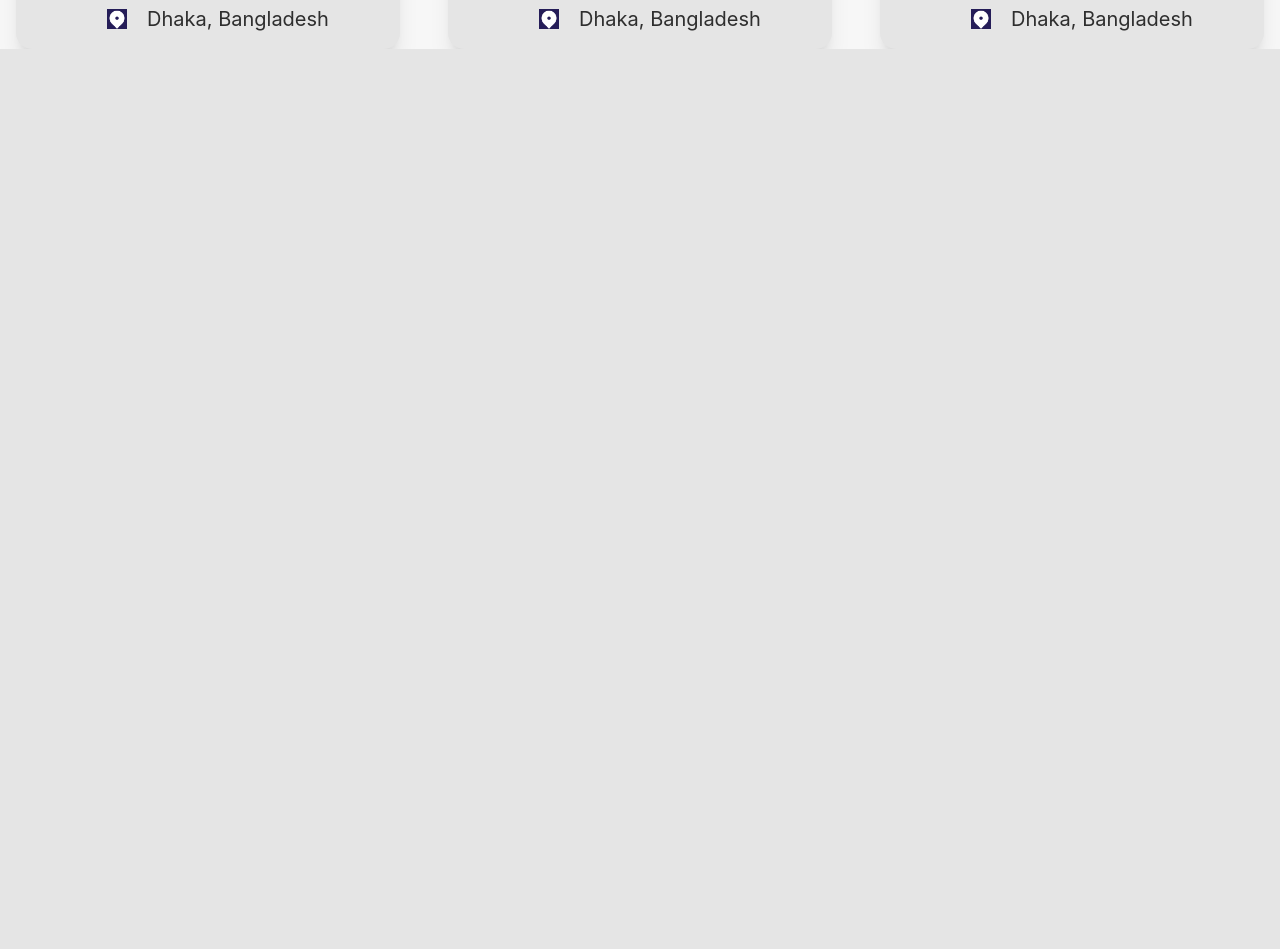
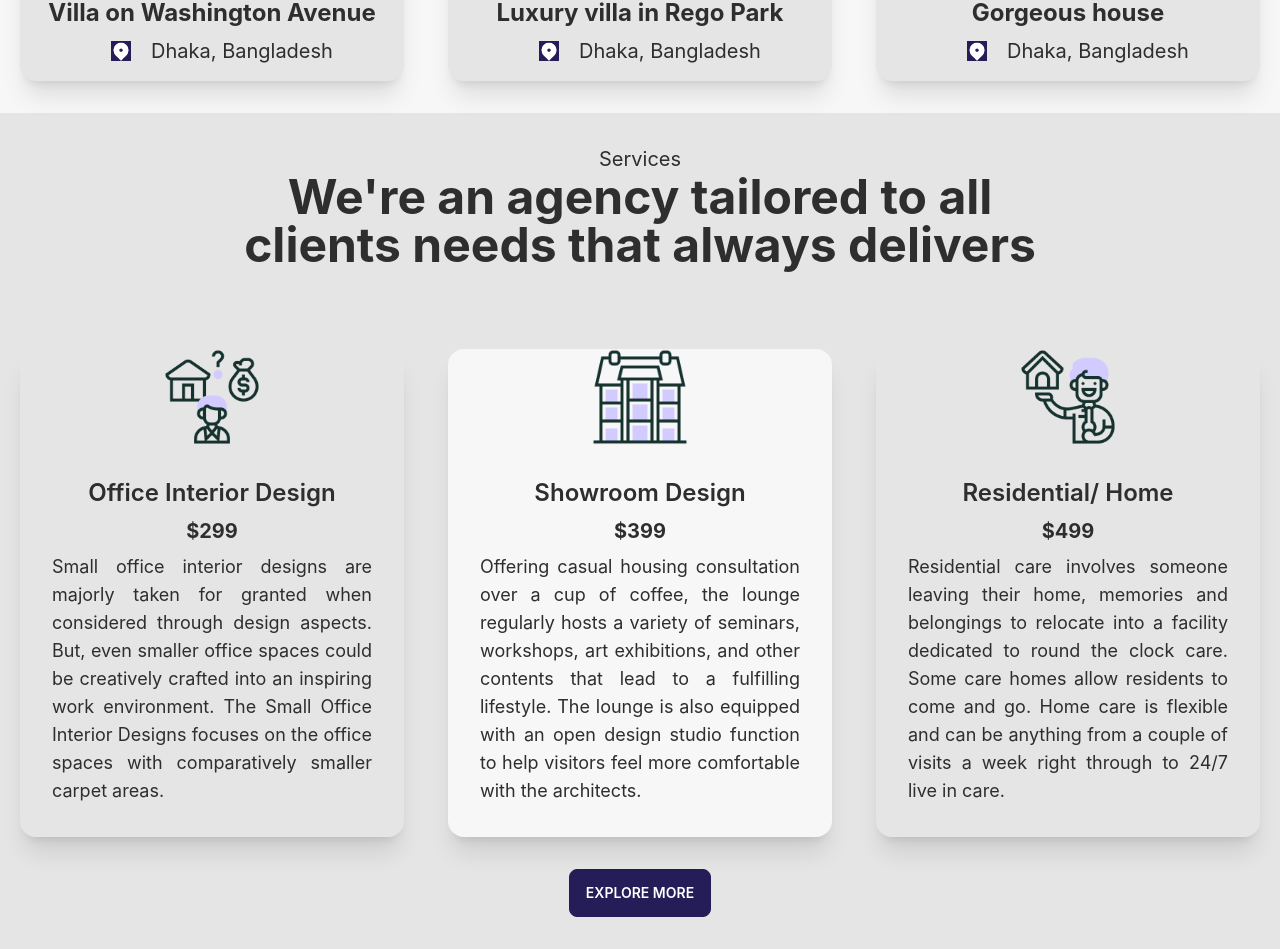
Before and after one commit to trshawonbd/Luxury-Living-Client, a React (Create React App) app: page / in a window 1280 px wide. Shown: the part 1487-2436 px from the top of the page. Before the commit the page ends 1536 px from the top, so only its background shows below. Built offline with nearby package versions, Linux system fonts and the light colour scheme.

Commit message:
services

```diff
--- a/src/Pages/Homepage/Home/Home.js
+++ b/src/Pages/Homepage/Home/Home.js
@@ -2,12 +2,14 @@ import React from 'react';
 import Navbar from '../../Shared/Navbar/Navbar';
 import Banner from '../Banner/Banner';
 import Projects from '../Projects/Projects';
+import Service from '../Service/Service';
 
 const Home = () => {
     return (
         <div>
             <Banner></Banner>
             <Projects></Projects>
+            <Service></Service>
 
         </div>
     );
--- a/src/Pages/Homepage/Projects/Projects.css
+++ b/src/Pages/Homepage/Projects/Projects.css
@@ -1,3 +1,7 @@
 .project-background{
     background-color: #F7F7F7 ;
 }
+
+.meo img {
+    fill: aqua;
+}
--- a/src/Pages/Homepage/Projects/Projects.js
+++ b/src/Pages/Homepage/Projects/Projects.js
@@ -7,14 +7,14 @@ import map from '../../../Image_Icon/Icon/map-pin-2-fill.png';
 
 const Projects = () => {
     return (
-        <div className='project-background '>
+        <div className='project-background py-8'>
             <div className='text-center py-8'>
                 <h3 className='text-xl'>Projects</h3>
                 <h3 className='text-5xl font-bold mb-12'>Discover the latest Interior Design
                     available today</h3>
             </div>
 
-            <div className="grid lg:grid-cols-3 justify-items-center  gap-4 ">
+            <div className="grid lg:grid-cols-3 justify-items-center  gap-1 ">
             <div className="card card-compact w-96 bg-base-100 shadow-xl">
                 <figure><img className='h-96 w-full' src={image1} alt="Shoes" /></figure>
                 <div className="card-body">
@@ -43,8 +43,8 @@ const Projects = () => {
                     </div>
                 </div>
             </div>
-            <div className="card card-compact w-96 bg-base-100 shadow-xl">
-                <figure><img className='h-96 w-full'  src={image3} alt="Shoes" /></figure>
+            <div className="card card-compact w-96 bg-base-100 shadow-xl meo">
+                <figure><img className='h-96 w-full '  src={image3} alt="Shoes" /></figure>
                 <div className="card-body">
                     <h2 className="text-center font-bold text-2xl">Gorgeous house</h2>
                     <div className='flex flex-row justify-center items-center'>
--- /dev/null
+++ b/src/Pages/Homepage/Service/Service.css
@@ -0,0 +1,3 @@
+.service-background{
+    background-color: #F7F7F7 ;
+}
--- /dev/null
+++ b/src/Pages/Homepage/Service/Service.js
@@ -0,0 +1,52 @@
+import React from 'react';
+import image1 from '../../../Image_Icon/Icon/affordable 1.png';
+import image2 from '../../../Image_Icon/Icon/apartment 1.png';
+import image3 from '../../../Image_Icon/Icon/lessee 1.png';
+import './Service.css'
+
+const Service = () => {
+    return (
+        <div>
+            <div className='text-center py-8'>
+                <h3 className='text-xl'>Services</h3>
+                <h3 className='text-5xl font-bold mb-12'>We're an agency tailored to all
+                    <br />
+                    clients needs that always delivers</h3>
+            </div>
+
+            <div className="grid lg:grid-cols-3 justify-items-center  gap-1 ">
+                <div class="card w-96 bg-base-100 shadow-xl">
+                    <figure><img className='h-24 w-24' src={image1} alt="Shoes" /></figure>
+                    <div class="card-body justify-center items-center">
+                        <h2 class="card-title text-2xl">Office Interior Design</h2>
+                        <p className='text-xl font-bold'>$299</p>
+                        <p className='text-lg text-justify'>Small office interior designs are majorly taken for granted when considered through design aspects. But, even smaller office spaces could be creatively crafted into an inspiring work environment. The Small Office Interior Designs focuses on the office spaces with comparatively smaller carpet areas.</p>
+                    </div>
+                </div>
+                <div class="card w-96 service-background shadow-xl">
+                    <figure><img className='h-24 w-24' src={image2} alt="Shoes" /></figure>
+                    <div class="card-body justify-center items-center">
+                        <h2 class="card-title text-2xl">Showroom Design</h2>
+                        <p className='text-xl font-bold'>$399</p>
+                        <p className='text-lg text-justify'> Offering casual housing consultation over a cup of coffee, the lounge regularly hosts a variety of seminars, workshops, art exhibitions, and other contents that lead to a fulfilling lifestyle. The lounge is also equipped with an open design studio function to help visitors feel more comfortable with the architects.</p>
+                    </div>
+                </div>
+                <div class="card w-96 bg-base-100 shadow-xl">
+                    <figure><img className='h-24 w-24' src={image3} alt="Shoes" /></figure>
+                    <div class="card-body justify-center items-center">
+                        <h2 class="card-title text-2xl">Residential/ Home</h2>
+                        <p className='text-xl font-bold'>$499</p>
+                        <p className='text-lg text-justify'>Residential care involves someone leaving their home, memories and belongings to relocate into a facility dedicated to round the clock care. Some care homes allow residents to come and go. Home care is flexible and can be anything from a couple of visits a week right through to 24/7 live in care.</p>
+                    </div>
+                </div>
+
+            </div>
+
+            <div class="card-actions justify-center my-8">
+                <button class="btn btn-primary text-white">Explore More</button>
+            </div>
+        </div>
+    );
+};
+
+export default Service;
```
